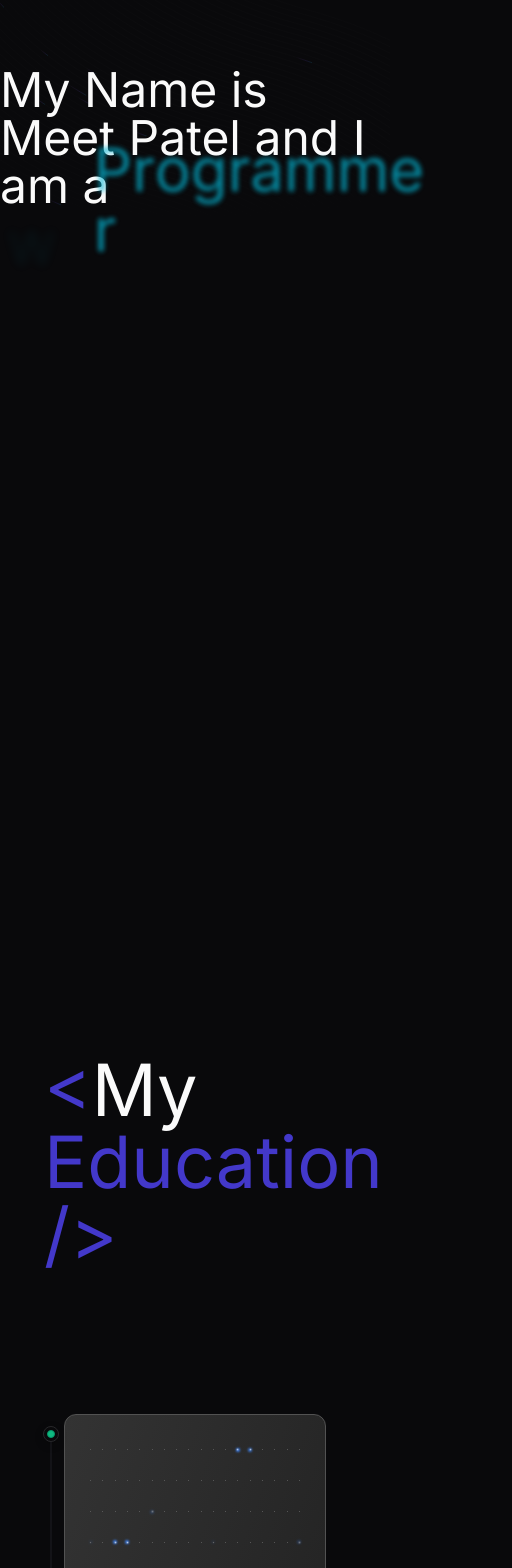
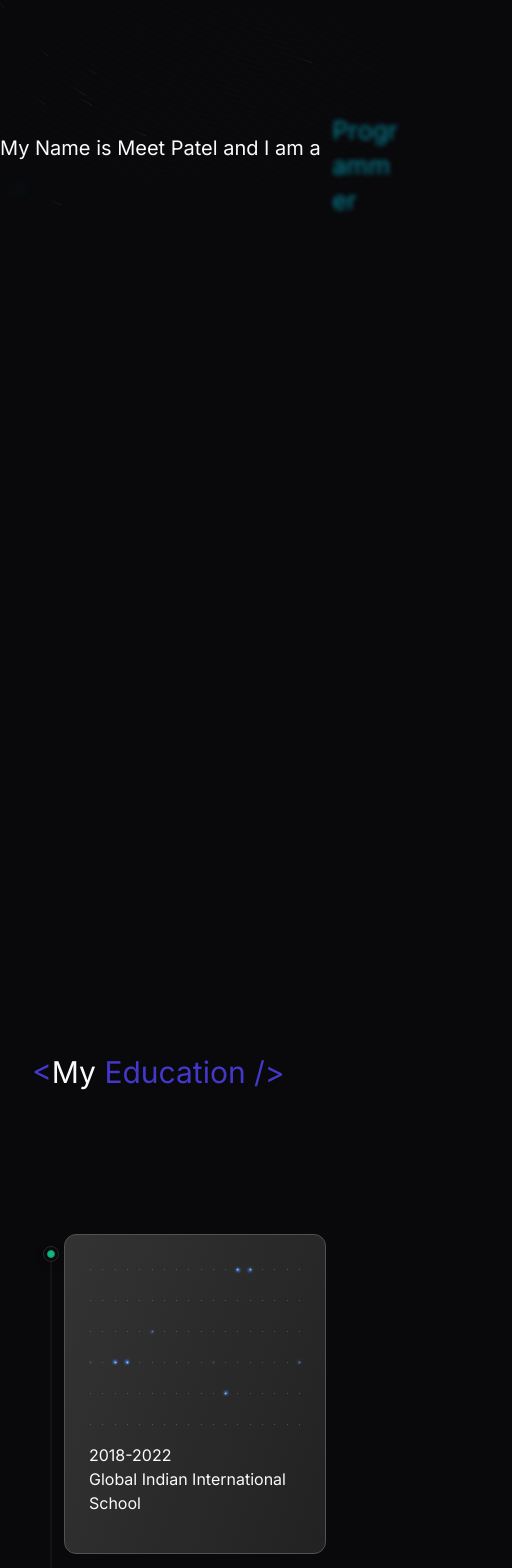
Before and after one commit to JUSTMEETPATEL/JUSTMEETPATEL.github.io, a Next.js app: page / in a window 390 px wide. Shown: the part 260-1828 px from the top of the page, 512 px wide, since content can reach past the window. Built offline with nearby package versions, Linux system fonts and the light colour scheme.

Commit message:
Responsive Commit-1

```diff
--- a/components/Education.tsx
+++ b/components/Education.tsx
@@ -9,16 +9,16 @@ const Education = () => {
     return (
         <div id='about'>
             <main className='my-12 container w-full h-full'>
-                <h1 className="text-7xl mb-36 relative left-3"><span className='text-indigo-700'>&lt;</span>My <span className='text-indigo-700'>Education /&gt;</span></h1>
+                <h1 className="text-3xl left-0 md:text-7xl mb-36 relative md:left-3"><span className='text-indigo-700'>&lt;</span>My <span className='text-indigo-700'>Education /&gt;</span></h1>
                 <TracingBeam>
                     <div className='container flex-col h-full flex justify-center items-center'>
                         <GlowingStarsBackgroundCard className='mb-16'>
-                            <h1 className="text-bold text-3xl">2018-2022</h1>
-                            <h1 className="text-bold text-2xl">Global Indian International School</h1>
+                            <h1 className="text-bold md:text-3xl">2018-2022</h1>
+                            <h1 className="text-bold md:text-2xl">Global Indian International School</h1>
                         </GlowingStarsBackgroundCard>
                         <GlowingStarsBackgroundCard className='mb-16'>
-                            <h1 className="text-bold text-3xl">2023-Current</h1>
-                            <h1 className="text-bold text-2xl">SRM Ramapuram</h1>
+                            <h1 className="text-bold md:text-3xl">2023-Current</h1>
+                            <h1 className="text-bold md:text-2xl">SRM Ramapuram</h1>
                         </GlowingStarsBackgroundCard>
                     </div>
                 </TracingBeam>
--- a/components/Footer.tsx
+++ b/components/Footer.tsx
@@ -8,8 +8,8 @@ const Footer = () => {
     <footer className="w-full pt-20 pb-10" id="contact">
 
       <div className="flex flex-col items-center">
-        <p className="text-white-200 text-6xl md:mt-10 my-5 text-center">
-          Reach out to me today
+        <p className="text-white-200 text-4xl md:text-6xl md:mt-10 my-5 text-center">
+          Reach out to me
         </p>
         <a href="mailto:justmeetpatel@gmail.com">
           <MagicButton
--- a/components/Hero.tsx
+++ b/components/Hero.tsx
@@ -6,8 +6,8 @@ const Hero = () => {
   return (
     <>
       <BackgroundBeams />
-      <div className="flex justify-center items-center absolute h-full w-full ">
-        <h1 className='text-5xl'>My Name is Meet Patel and I am a <FlipWords words={["Web Developer", "Student","Programmer"]} duration={1500} className='text-cyan-500' /></h1>
+      <div className="flex justify-center items-center absolute h-full w-full">
+        <h1 className='text-xl md:text-5xl'>My Name is Meet Patel and I am a<FlipWords words={["Web Developer", "Student","Programmer"]} duration={1500} className='text-cyan-500' /></h1>
       </div>
     </>
   )
--- a/components/Project.tsx
+++ b/components/Project.tsx
@@ -9,7 +9,7 @@ import { PinContainer } from "./ui/Pin";
 const Project = () => {
   return (
     <div className="py-20" id = "project">
-      <h1 className="text-7xl text-center">
+      <h1 className="md:text-7xl text-3xl  text-center">
         A small selection of{" "}
         <span className="text-cyan-500">recent projects</span>
       </h1>
--- a/components/Skill.tsx
+++ b/components/Skill.tsx
@@ -5,8 +5,8 @@ const Skill = () => {
     return (
         <>
             <div className="mt-72"></div>
-            <h1 className="text-7xl mb-20 mx-72"><span className='text-indigo-700'>&lt;</span>Skills <span className='text-indigo-700'>/&gt;</span></h1>
-            <div className='w-full h-full flex justify-center items-center mb-72'>
+            <h1 className="md:text-7xl text-4xl mb-20 md:mx-72"><span className='text-indigo-700'>&lt;</span>Skills <span className='text-indigo-700'>/&gt;</span></h1>
+            <div className='w-full h-full md:flex md:justify-center md:items-center flex mx-5 mb-72'>
                 <AnimatedTooltip items={[
                     { id: 1, name: "JavaScript", designation: "", image: "/javascript.svg" },
                     { id: 2, name: "TypeScript", designation: "", image: "/typescript.svg" },
```
